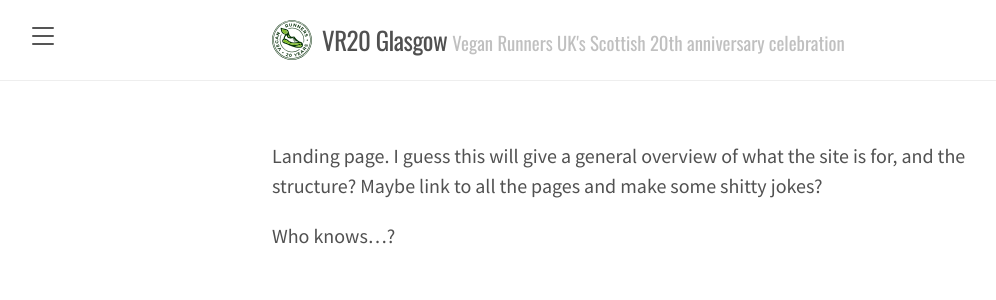
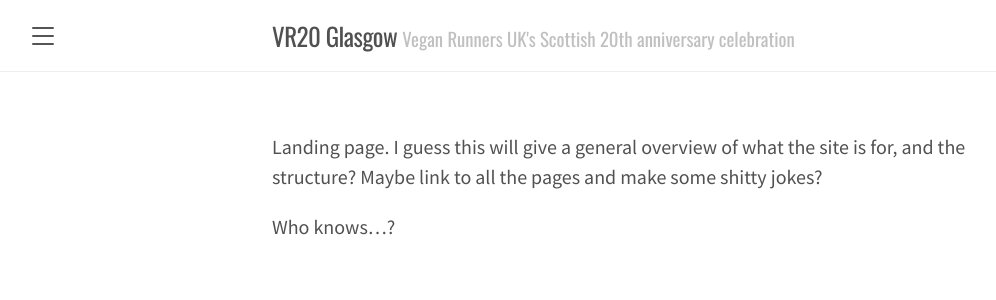
Before and after one commit to vr20glasgow/vr20glasgow.github.io, a Jekyll site: the page built from index.md, in a window 1280 px wide. Shown: the top 300 px of the page, without its empty margins (8-1004 px from the left). Built offline with Jekyll 4.4.1, drawn with Linux system fonts in a browser that asks for light colours.

Commit message:
Try remove log centering code

```diff
--- a/_layouts/default.html
+++ b/_layouts/default.html
@@ -13,11 +13,11 @@
       <div class="masthead">
         <div class="container">
           <h3 class="masthead-title">
-            <img class="header-logo" src="{{ '/public/vr-logo-20th.svg' | absolute_url }}" />
-            <div>
+            <!-- <img class="header-logo" src="{{ '/public/vr-logo-20th.svg' | absolute_url }}" /> -->
+            <!-- <div> -->
               <a href="{{ site.baseurl }}/" title="Home">{{ site.title }}</a>
               <small>{{ site.tagline }}</small>
-            </div>
+            <!-- </div> -->
           </h3>
         </div>
       </div>
--- a/public/css/lanyon.css
+++ b/public/css/lanyon.css
@@ -52,7 +52,7 @@ h1, h2, h3, h4, h5, h6 {
   letter-spacing: -.025rem;
 }
 
-.masthead-title {
+/* .masthead-title {
   display: flex;
   align-items: center;
 }
@@ -61,7 +61,7 @@ h1, h2, h3, h4, h5, h6 {
   margin: 0 0 0 0;
   width: 40px;
   margin-right: 10px;
-}
+} */
 
 
 
```
